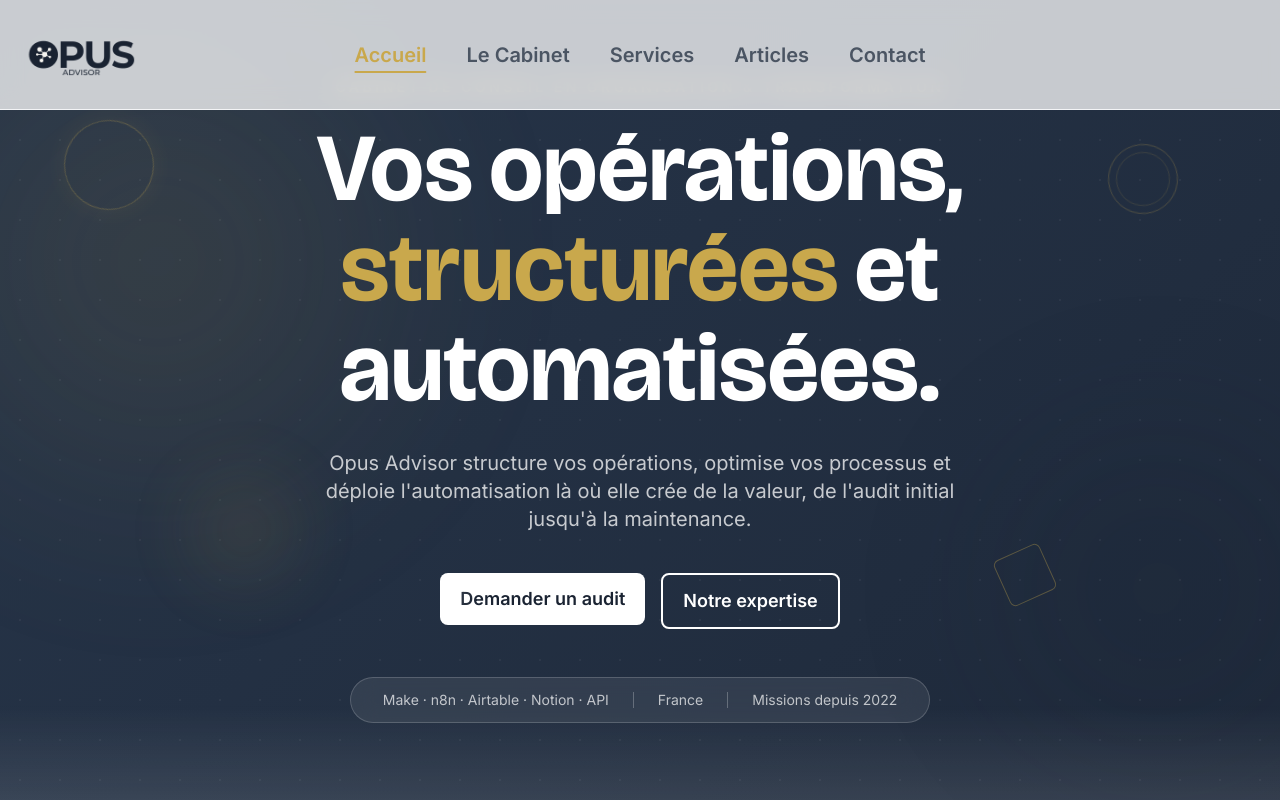
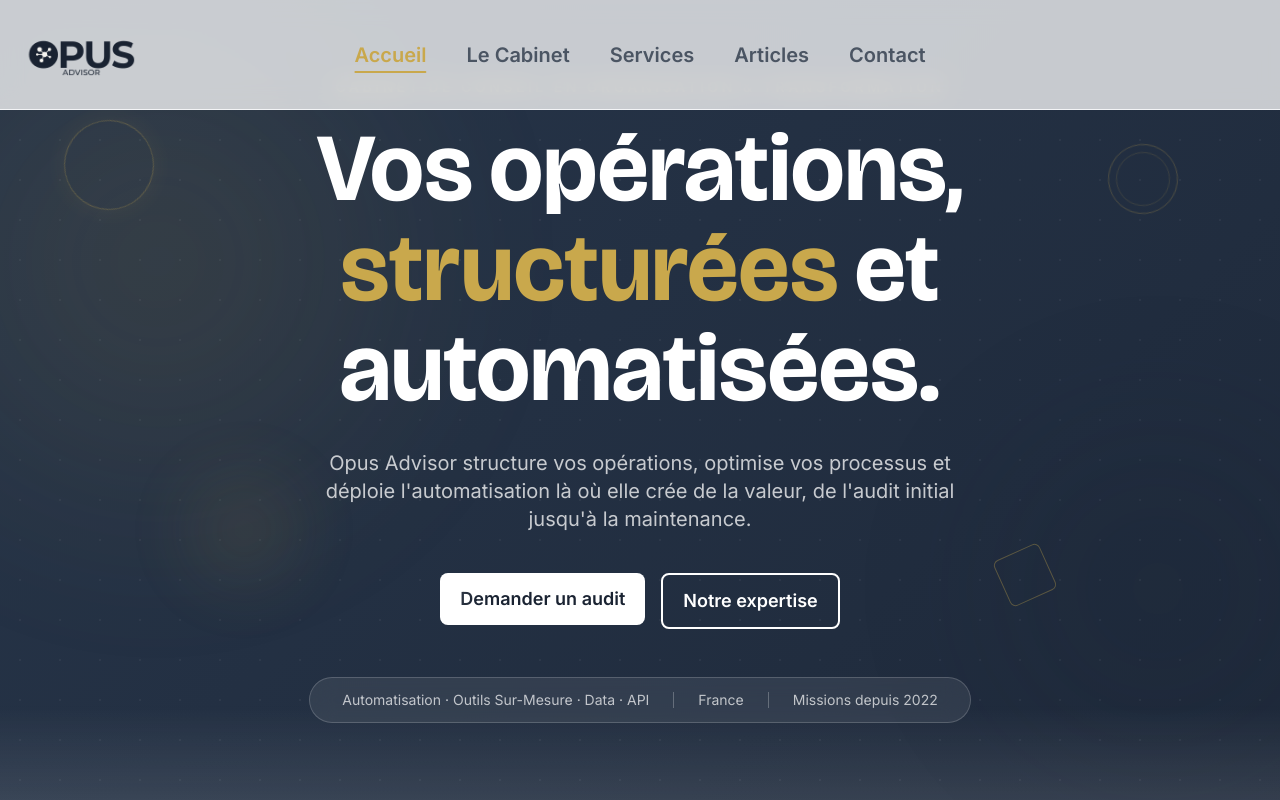
Before and after one commit to gwen24112003/Linky, a React (Create React App) app: page / in a window 1280 px wide. Shown: the top 800 px of the page. Built offline with nearby package versions, Linux system fonts and the light colour scheme.

Commit message:
feat: implement interactive HeroBanner component with motion animations

```diff
--- a/src/components/home/HeroBanner.tsx
+++ b/src/components/home/HeroBanner.tsx
@@ -235,7 +235,7 @@
             animate={{ opacity: 1 }}
             transition={{ duration: 0.5, delay: 1.2 }}
           >
-            <span>Make · n8n · Airtable · Notion · API</span>
+            <span>Automatisation · Outils Sur-Mesure · Data · API</span>
             <span className="w-px h-4 bg-white/25" />
             <span>France</span>
             <span className="w-px h-4 bg-white/25" />
```
